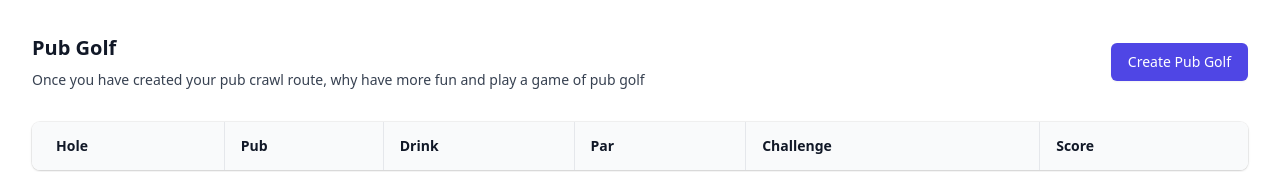
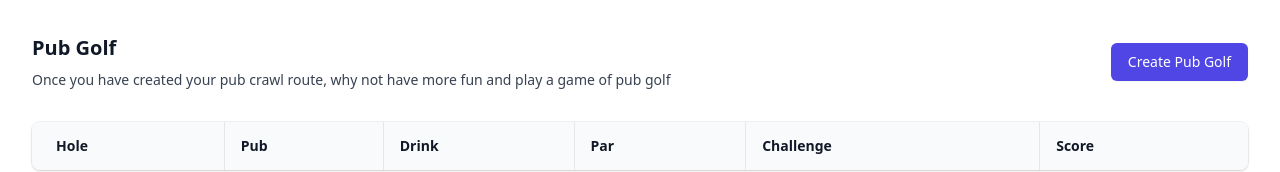
Before and after one commit to v4mika/PintPath, a Nuxt app: page /PubCrawl in a window 1280 px wide. Shown: the part 910-1082 px from the top of the page. Built offline with nearby package versions, Linux system fonts and the light colour scheme.

Commit message:
removed uneccessary pub golf! button

```diff
--- a/pages/PubCrawl.vue
+++ b/pages/PubCrawl.vue
@@ -66,11 +66,7 @@
           <input :id="`person-${pub.name}`" v-model="pub.selected" :name="`person-${pub.name}`" type="checkbox" v-on:change="updateSelected()" class="h-4 w-4 rounded border-gray-300 text-indigo-600 focus:ring-indigo-500" />
         </div>
       </div>
-      <div>
-        <a href="/pubgolf">
-          <button v-if="pubs.length != 0" type="submit" class="flex w-full justify-center rounded-md border border-transparent bg-indigo-600 py-2 px-4 text-sm font-medium text-white shadow-sm hover:bg-indigo-700 focus:outline-none focus:ring-2 focus:ring-indigo-500 focus:ring-offset-2">Pub Golf!</button>
-        </a>
-      </div>
+
     </div>
      </fieldset>
            </div>
@@ -144,7 +140,7 @@
     <div class="sm:flex sm:items-center">
       <div class="sm:flex-auto">
         <h1 class="text-xl font-semibold text-gray-900">Pub Golf</h1>
-        <p class="mt-2 text-sm text-gray-700">Once you have created your pub crawl route, why have more fun and play a game of pub golf</p>
+        <p class="mt-2 text-sm text-gray-700">Once you have created your pub crawl route, why not have more fun and play a game of pub golf</p>
       </div>
       <div class="mt-4 sm:mt-0 sm:ml-16 sm:flex-none">
         <button type="button" @click="createPubGolf" class="inline-flex items-center justify-center rounded-md border border-transparent bg-indigo-600 px-4 py-2 text-sm font-medium text-white shadow-sm hover:bg-indigo-700 focus:outline-none focus:ring-2 focus:ring-indigo-500 focus:ring-offset-2 sm:w-auto">Create Pub Golf</button>
```
